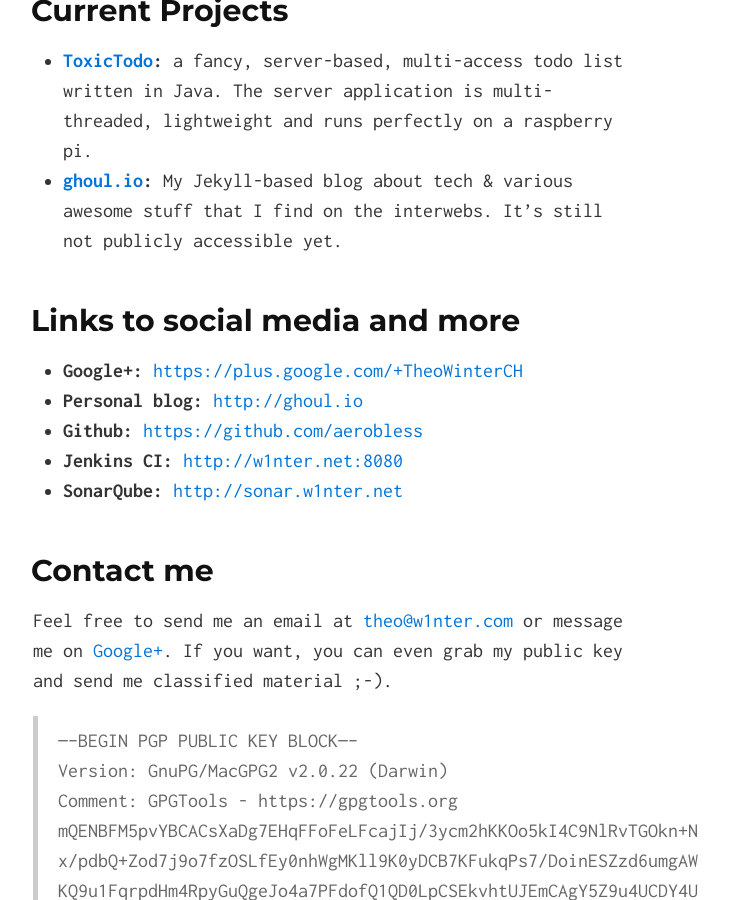
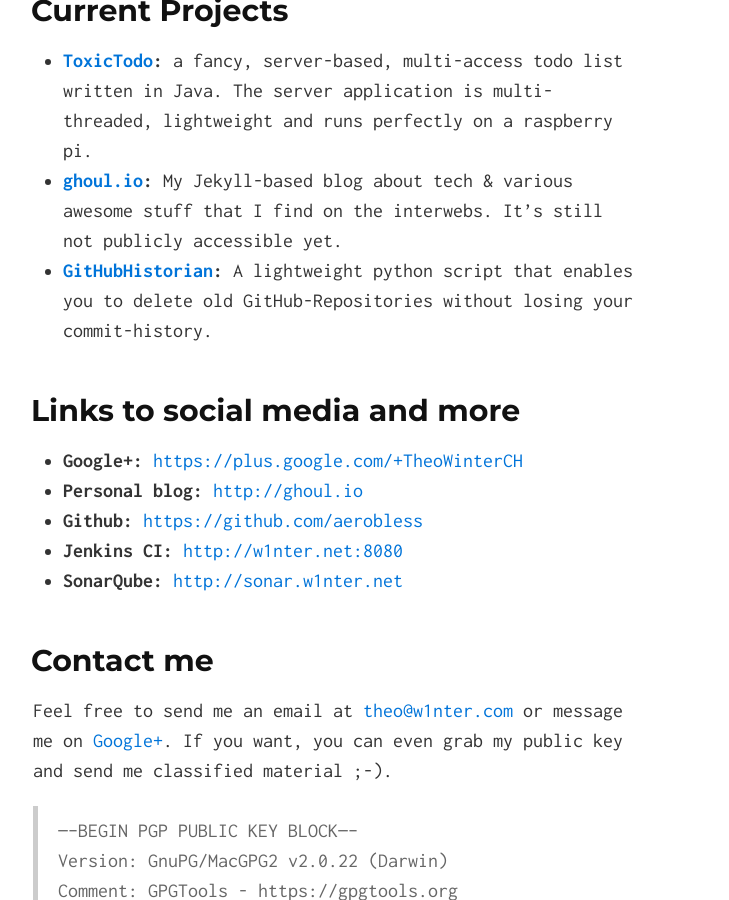
Before and after one commit to aerobless/theowinter.ch-2016, a Jekyll site: the page built from index.html, in a window 1280 px wide and 900 px high, scrolled down 424 px. Shown: the whole window, without its empty margins (307-1036 px from the left). Built offline with Jekyll 4.4.1, drawn with Linux system fonts in a browser that asks for light colours; Markdown is read by kramdown in place of the engine named in the settings.

Commit message:
added GitHubHistorian project description

```diff
--- a/_includes/index.md
+++ b/_includes/index.md
@@ -4,6 +4,7 @@
 
 * **[ToxicTodo](https://github.com/aerobless/ToxicTodo):** a fancy, server-based, multi-access todo list written in Java. The server application is multi-threaded, lightweight and runs perfectly on a raspberry pi.
 * **[ghoul.io](http://ghoul.io):** My Jekyll-based blog about tech & various awesome stuff that I find on the interwebs. It's still not publicly accessible yet.
+* **[GitHubHistorian](https://github.com/aerobless/GitHubHistorian):** A lightweight python script that enables you to delete old GitHub-Repositories without losing your commit-history.
 
 ## Links to social media and more
 
```
